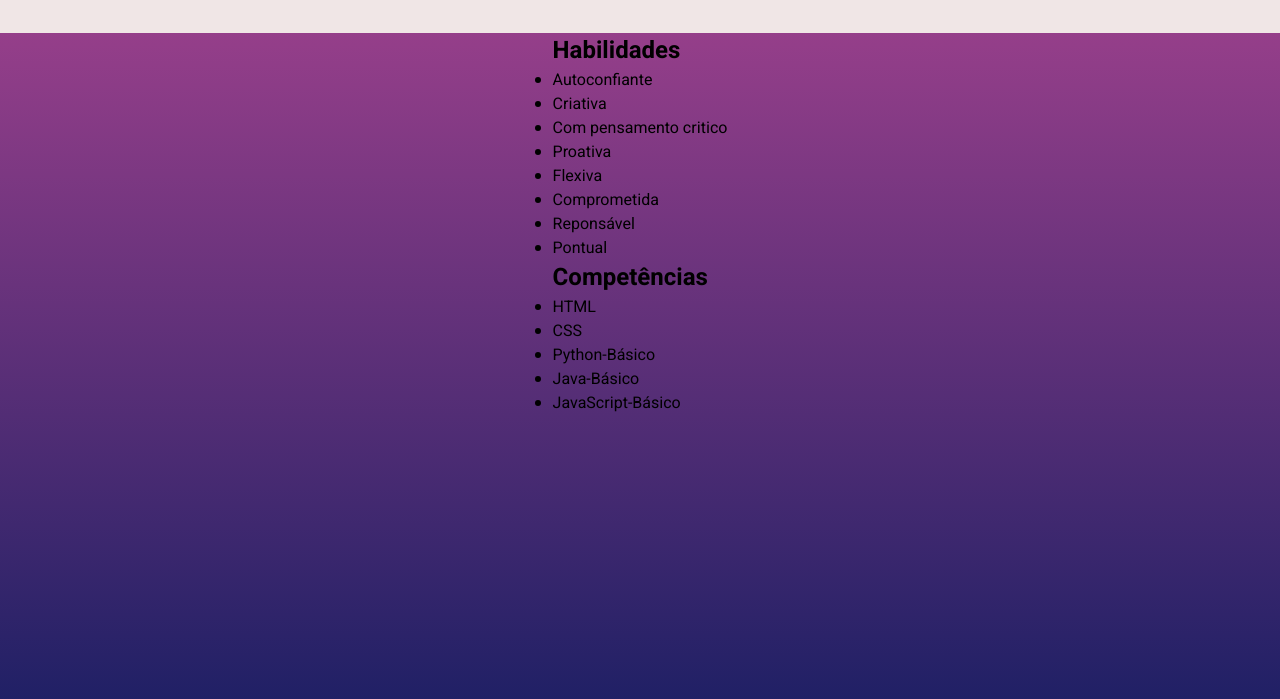
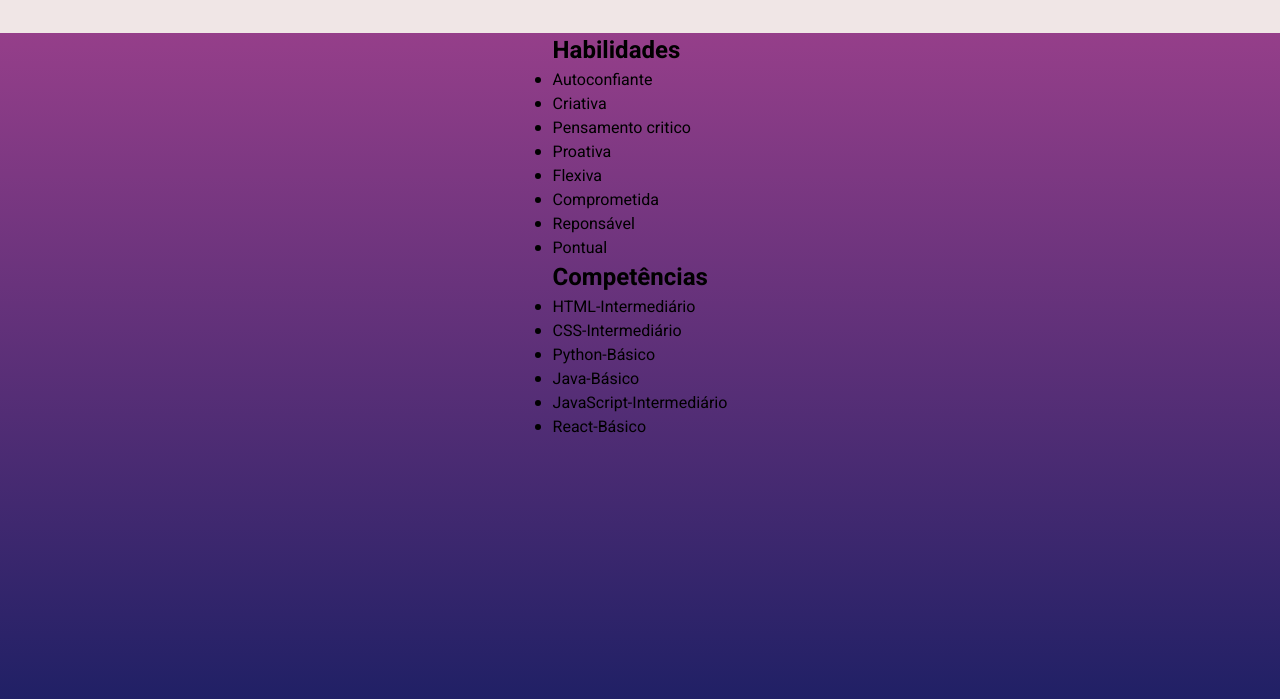
Before and after one commit to LuanaAguilar2/MiniProjeto, a plain HTML site: page index02.html in a window 1280 px wide. Shown: the part 46-745 px from the top of the page. Drawn offline with Linux system fonts and the light colour scheme.

Commit message:
Atualizações

```diff
--- a/index02.html
+++ b/index02.html
@@ -37,21 +37,20 @@
         <h2>Habilidades</h2>
         <li>Autoconfiante</li>
         <li>Criativa</li>
-        <li>Com pensamento critico</li>
+        <li>Pensamento critico</li>
         <li>Proativa</li>
         <li>Flexiva</li>
         <li>Comprometida</li>
         <li>Reponsável</li>
         <li>Pontual</li>
         <h2>Competências</h2>
-        <li>HTML</li>
-        <li>CSS</li>
+        <li>HTML-Intermediário</li>
+        <li>CSS-Intermediário</li>
         <li>Python-Básico</li>
         <li>Java-Básico</li>
-        <li>JavaScript-Básico</li>
-        <!--<li></li>
-        <li></li>
-        <li></li>-->
+        <li>JavaScript-Intermediário</li>
+        <li>React-Básico</li>
+
       </ul>
     </section>
 
```
Also changed, not shown: index.html (+3 -3 lines).
